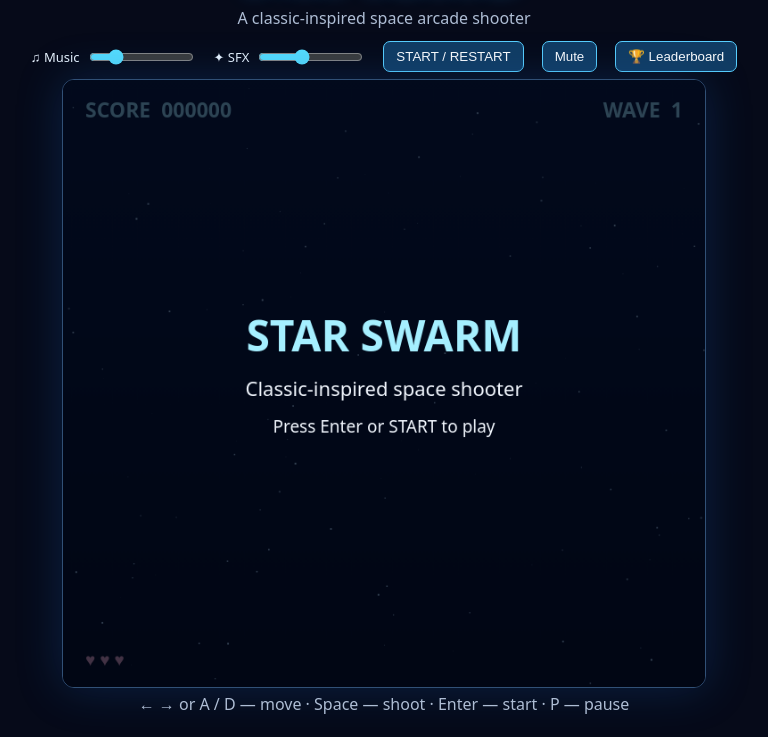
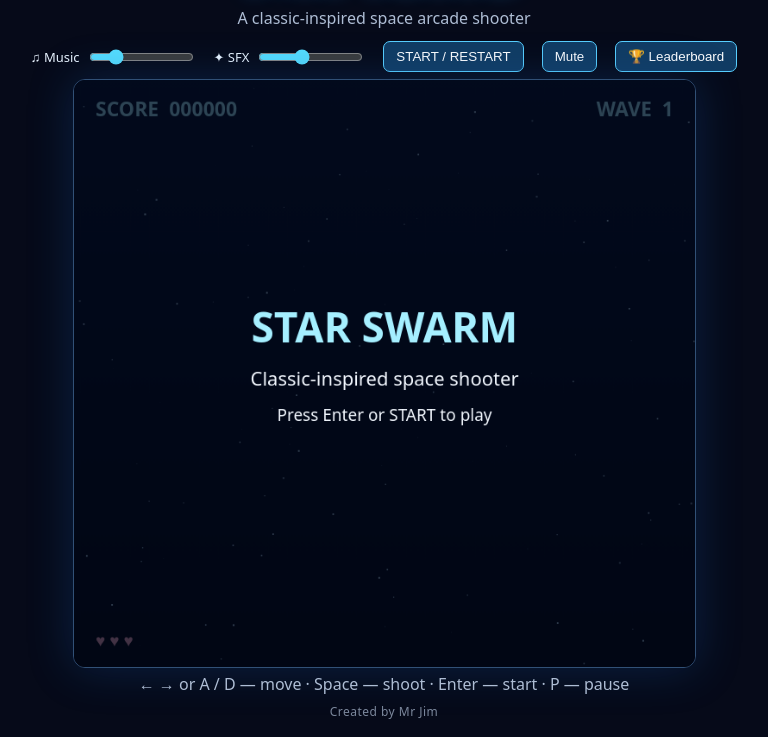
Before and after one commit to MasterJimo/Simple-galaga, a plain HTML site: page index.html in a window 1280 px wide. Shown: the part 63-800 px from the top of the page, without its empty margins (256-1024 px from the left). Drawn offline with Linux system fonts and the light colour scheme.

Commit message:
Add Created by Mr Jim credit beneath game controls

```diff
--- a/index.html
+++ b/index.html
@@ -17,7 +17,7 @@
 .score-row span{overflow-wrap:anywhere}
 .score-status{min-height:22px;color:#a3dff0;text-align:center}
 .score-note{font-size:12px;opacity:.85}
-</style></head><body><div class="shell"><h1>STAR SWARM</h1><p>A classic-inspired space arcade shooter</p><div class="controls"><label>♫ Music <input id="music" type="range" min="0" max="100" value="22"></label><label>✦ SFX <input id="sfx" type="range" min="0" max="100" value="40"></label><button id="start">START / RESTART</button><button id="mute">Mute</button><button id="showScores" type="button">🏆 Leaderboard</button></div><canvas id="game" width="720" height="680" aria-label="Space shooter game"></canvas><p>← → or A / D — move · Space — shoot · Enter — start · P — pause</p></div>
+.credit{font-size:12px;opacity:.7;margin:3px 0 0;letter-spacing:.04em}</style></head><body><div class="shell"><h1>STAR SWARM</h1><p>A classic-inspired space arcade shooter</p><div class="controls"><label>♫ Music <input id="music" type="range" min="0" max="100" value="22"></label><label>✦ SFX <input id="sfx" type="range" min="0" max="100" value="40"></label><button id="start">START / RESTART</button><button id="mute">Mute</button><button id="showScores" type="button">🏆 Leaderboard</button></div><canvas id="game" width="720" height="680" aria-label="Space shooter game"></canvas><p>← → or A / D — move · Space — shoot · Enter — start · P — pause</p><p class="credit">Created by Mr Jim</p></div>
 <div id="scoreOverlay" class="score-overlay" hidden role="dialog" aria-modal="true" aria-labelledby="scoreTitle">
  <div class="score-card">
   <button id="closeScores" class="score-close" type="button" aria-label="Close leaderboard">Close ×</button>
```
